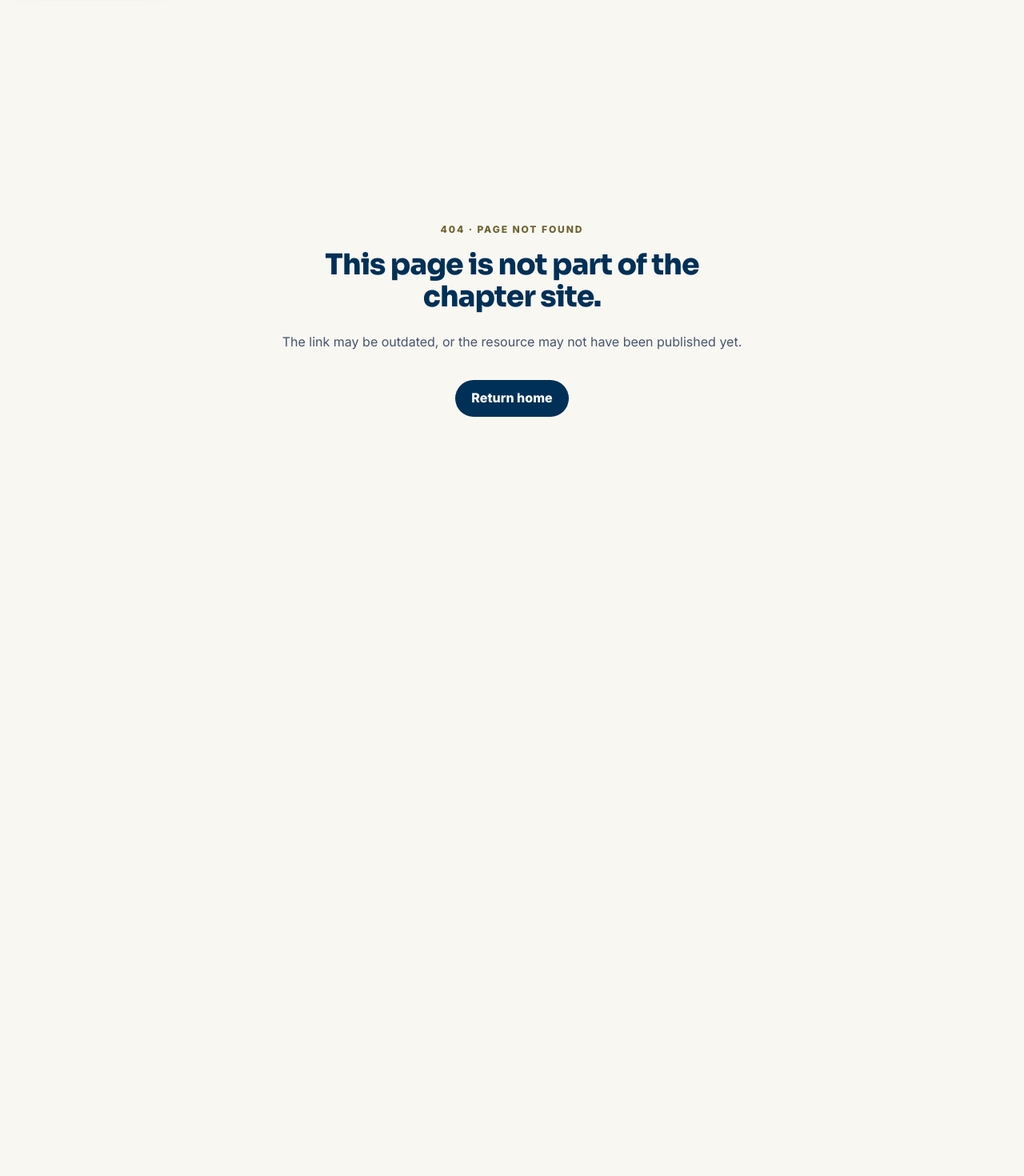
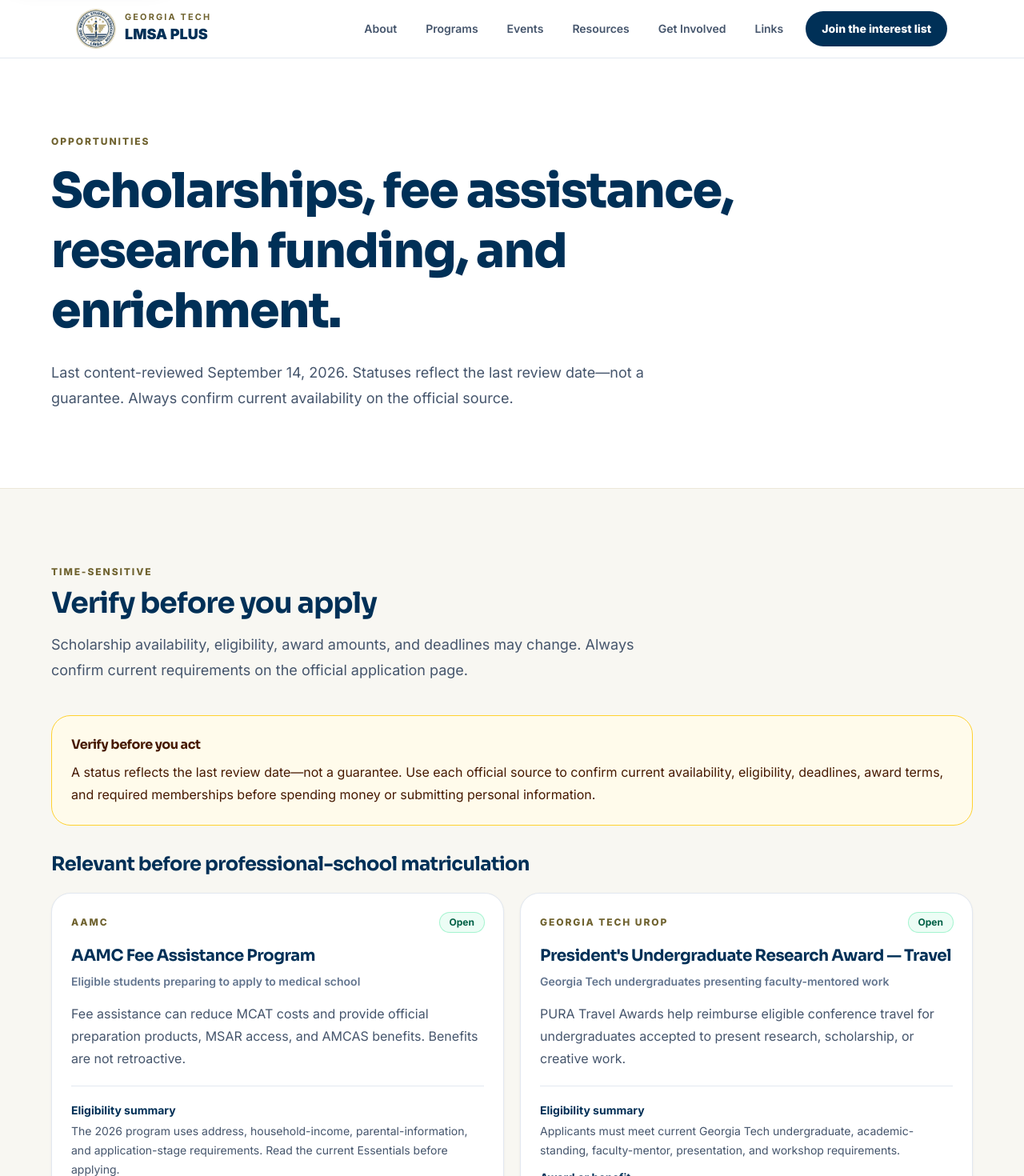
Before and after one commit to jas0nriverah/gt-lmsa-website, a Next.js app: page /opportunities in a window 1280 px wide. Before the commit this address had no page. Shown: the top 1470 px of the page at 80% size. Before the commit the page ends 800 px from the top, so only its background shows below. Built offline with nearby package versions, Linux system fonts and the light colour scheme.

Commit message:
feat: add /opportunities page and slim evergreen resources

```diff
--- /dev/null
+++ b/src/app/opportunities/page.tsx
@@ -0,0 +1,83 @@
+import type { Metadata } from "next";
+import { OpportunityCard } from "@/components/Cards";
+import { PageHero } from "@/components/PageHero";
+import { Section } from "@/components/Section";
+import { SitePage } from "@/components/SitePage";
+import { scholarshipDisclaimer } from "@/lib/site-data";
+import { scholarships } from "@/lib/stale-status-sep-14";
+import type { OpportunityStatus, ScholarshipOpportunity } from "@/lib/site-types";
+import { LAST_CONTENT_REVIEW } from "@/lib/source-registry";
+
+export const metadata: Metadata = {
+  title: "Opportunities",
+  description:
+    "Time-sensitive scholarships, fee assistance, research funding, and enrichment programs for LMSA Plus at Georgia Tech members and pre-health students.",
+};
+
+const STATUS_SORT_ORDER: Record<OpportunityStatus, number> = {
+  open: 0,
+  upcoming: 1,
+  recurring: 2,
+  "verify-current-cycle": 3,
+  closed: 4,
+};
+
+function sortOpportunities(items: ScholarshipOpportunity[]) {
+  return [...items].sort(
+    (a, b) => STATUS_SORT_ORDER[a.status] - STATUS_SORT_ORDER[b.status],
+  );
+}
+
+export default function OpportunitiesPage() {
+  const preHealthOpportunities = sortOpportunities(
+    scholarships.filter((item) => item.preMedRelevant),
+  );
+  const futureOpportunities = sortOpportunities(
+    scholarships.filter((item) => !item.preMedRelevant),
+  );
+
+  return (
+    <SitePage>
+      <PageHero
+        eyebrow="Opportunities"
+        title="Scholarships, fee assistance, research funding, and enrichment."
+        description={`Last content-reviewed ${LAST_CONTENT_REVIEW}. Statuses reflect the last review date—not a guarantee. Always confirm current availability on the official source.`}
+      />
+
+      <Section
+        eyebrow="Time-sensitive"
+        title="Verify before you apply"
+        description={scholarshipDisclaimer}
+        className="bg-gt-cream"
+      >
+        <div className="mb-8 rounded-3xl border border-amber-300 bg-amber-50 p-6 text-amber-950">
+          <h3 className="font-bold">Verify before you act</h3>
+          <p className="mt-2 leading-7">
+            A status reflects the last review date—not a guarantee. Use each official source to confirm current availability, eligibility, deadlines, award terms, and required memberships before spending money or submitting personal information.
+          </p>
+        </div>
+
+        <h3 className="text-2xl font-bold text-gt-navy">
+          Relevant before professional-school matriculation
+        </h3>
+        <div className="mt-5 grid gap-5 lg:grid-cols-2">
+          {preHealthOpportunities.map((opportunity) => (
+            <OpportunityCard key={opportunity.name} opportunity={opportunity} />
+          ))}
+        </div>
+
+        <h3 className="mt-12 text-2xl font-bold text-gt-navy">
+          Future opportunities after acceptance or matriculation
+        </h3>
+        <p className="mt-3 max-w-3xl leading-7 text-slate-600">
+          These are included for long-term planning and are not current undergraduate funding options.
+        </p>
+        <div className="mt-5 grid gap-5 lg:grid-cols-2">
+          {futureOpportunities.map((opportunity) => (
+            <OpportunityCard key={opportunity.name} opportunity={opportunity} />
+          ))}
+        </div>
+      </Section>
+    </SitePage>
+  );
+}
--- a/src/app/resources/page.tsx
+++ b/src/app/resources/page.tsx
@@ -1,23 +1,19 @@
 import type { Metadata } from "next";
-import { OpportunityCard, ResourceCard } from "@/components/Cards";
+import Link from "next/link";
+import { ResourceCard } from "@/components/Cards";
 import { PageHero } from "@/components/PageHero";
 import { Section } from "@/components/Section";
 import { SitePage } from "@/components/SitePage";
-import { scholarshipDisclaimer } from "@/lib/site-data";
 import { resourceCategories } from "@/lib/sep-2026-refresh";
-import { scholarships } from "@/lib/stale-status-sep-14";
 import { LAST_CONTENT_REVIEW } from "@/lib/source-registry";
 
 export const metadata: Metadata = {
   title: "Resources",
   description:
-    "Official Georgia Tech, LMSA, AAMC, AACOM, TMDSAS, research, scholarship, and pre-health resources with status and verification notes.",
+    "Official Georgia Tech, LMSA, AAMC, AACOM, TMDSAS, research, and pre-health resources with status and verification notes.",
 };
 
 export default function ResourcesPage() {
-  const preHealthOpportunities = scholarships.filter((item) => item.preMedRelevant);
-  const futureOpportunities = scholarships.filter((item) => !item.preMedRelevant);
-
   return (
     <SitePage>
       <PageHero
@@ -27,31 +23,19 @@
       />
 
       <Section
-        eyebrow="Opportunities"
-        title="Scholarships, fee assistance, research funding, and enrichment"
-        description={scholarshipDisclaimer}
+        eyebrow="Looking for funding?"
+        title="Scholarships and enrichment live on Opportunities"
+        description="Time-sensitive scholarships, fee assistance, research funding, and summer enrichment programs have moved to a dedicated page so this directory can stay focused on evergreen official links."
         className="bg-gt-cream"
       >
-        <div className="mb-8 rounded-3xl border border-amber-300 bg-amber-50 p-6 text-amber-950">
-          <h3 className="font-bold">Verify before you act</h3>
-          <p className="mt-2 leading-7">
-            A status reflects the last review date—not a guarantee. Use each official source to confirm current availability, eligibility, deadlines, award terms, and required memberships before spending money or submitting personal information.
+        <div className="rounded-3xl border border-gt-gold/40 bg-white p-6 sm:p-8">
+          <p className="leading-7 text-slate-600">
+            Browse open, upcoming, and recently closed cycles—and always confirm
+            requirements on the official source before applying.
           </p>
-        </div>
-        <h3 className="text-2xl font-bold text-gt-navy">Relevant before professional-school matriculation</h3>
-        <div className="mt-5 grid gap-5 lg:grid-cols-2">
-          {preHealthOpportunities.map((opportunity) => (
-            <OpportunityCard key={opportunity.name} opportunity={opportunity} />
-          ))}
-        </div>
-        <h3 className="mt-12 text-2xl font-bold text-gt-navy">Future opportunities after acceptance or matriculation</h3>
-        <p className="mt-3 max-w-3xl leading-7 text-slate-600">
-          These are included for long-term planning and are not current undergraduate funding options.
-        </p>
-        <div className="mt-5 grid gap-5 lg:grid-cols-2">
-          {futureOpportunities.map((opportunity) => (
-            <OpportunityCard key={opportunity.name} opportunity={opportunity} />
-          ))}
+          <Link href="/opportunities" className="button button-primary mt-5 inline-flex">
+            Go to Opportunities
+          </Link>
         </div>
       </Section>
 
--- a/src/app/sitemap.ts
+++ b/src/app/sitemap.ts
@@ -7,6 +7,7 @@
   "/programs",
   "/events",
   "/resources",
+  "/opportunities",
   "/get-involved",
   "/interest",
   "/links",
@@ -15,7 +16,10 @@
 export default function sitemap(): MetadataRoute.Sitemap {
   return routes.map((route): MetadataRoute.Sitemap[number] => ({
     url: `${baseUrl}${route}`,
-    changeFrequency: route === "/events" || route === "/resources" ? "weekly" : "monthly",
+    changeFrequency:
+      route === "/events" || route === "/resources" || route === "/opportunities"
+        ? "weekly"
+        : "monthly",
     priority: route === "" ? 1 : route === "/links" ? 0.6 : 0.8,
   }));
 }
--- a/src/lib/site-types.ts
+++ b/src/lib/site-types.ts
@@ -123,6 +123,10 @@
   benefit?: string;
   status: OpportunityStatus;
   deadline?: string;
+  /** Optional machine-readable open date (ISO 8601). Display still uses deadline/status. */
+  opensAt?: string;
+  /** Optional machine-readable deadline (ISO 8601). Display still uses deadline string. */
+  deadlineAt?: string;
   sourceUrl: string;
   category: string;
   preMedRelevant: boolean;
```
